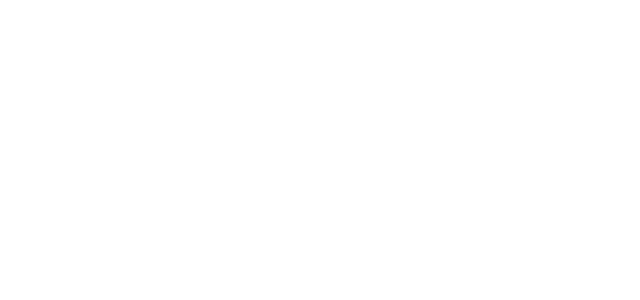
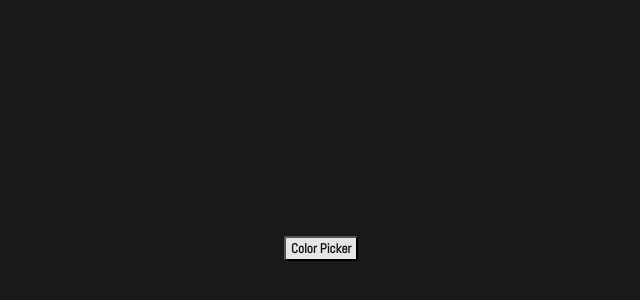
Before and after one commit to tschiboka/colorpicker, a React (Create React App) app: page / in a window 1280 px wide. Shown: the part 164-464 px from the top of the page, without its empty margins (356-996 px from the left). Built offline with nearby package versions, Linux system fonts and the light colour scheme.

Commit message:
create and toggle ColorPicker component

```diff
--- a/package.json
+++ b/package.json
@@ -6,6 +6,7 @@
     "@testing-library/jest-dom": "^4.2.4",
     "@testing-library/react": "^9.4.0",
     "@testing-library/user-event": "^7.2.1",
+    "node-sass": "^4.13.0",
     "react": "^16.12.0",
     "react-dom": "^16.12.0",
     "react-scripts": "3.3.0"
--- a/src/App.js
+++ b/src/App.js
@@ -1,10 +1,24 @@
-import React from 'react';
+import React, { Component } from 'react';
+import "./App.scss";
 
-function App() {
-  return (
-    <div className="App">
-    </div>
-  );
+import ColorPicker from "./Components/ColorPicker";
+
+export default class App extends Component {
+  constructor(props) {
+    super(props);
+
+    this.state = { colorPickerIsVisible: false };
+  }
+
+
+
+  render() {
+    return (
+      <div className="App">
+        <button onClick={() => this.setState({ ...this.state, colorPickerIsVisible: !this.state.colorPickerIsVisible })}>Color Picker</button>
+
+        {this.state.colorPickerIsVisible && <ColorPicker />}
+      </div>
+    );
+  }
 }
-
-export default App;
--- /dev/null
+++ b/src/App.scss
@@ -0,0 +1,28 @@
+@font-face {
+    src: url("./fonts/Abel-Regular.ttf");
+    font-family: "Abel";
+}
+
+* {
+    margin: 0;
+    padding: 0;
+    box-sizing: content-box;
+    font-family: "Abel";
+    font-weight: bold;
+}
+
+.App {
+    width: 100vw;
+    height: 100vh;
+    background: #191919;
+    & > button {
+        position: absolute;
+        top: 50%;
+        left: 50%;
+        padding: 2px 5px;
+        color: #111111;
+        background: #e5e5e5;
+        border-radius: 2px;
+        cursor: pointer;
+    }
+}
--- /dev/null
+++ b/src/Components/ColorPicker.js
@@ -0,0 +1,10 @@
+import React, { Component } from 'react';
+import "./ColorPicker.scss";
+
+export default class ColorPicker extends Component {
+    render() {
+        return (
+            <div className="ColorPicker">Color Picker</div>
+        );
+    }
+}
--- /dev/null
+++ b/src/Components/ColorPicker.scss
@@ -0,0 +1,10 @@
+$bg: #111;
+$primarytColor: #e5e5e5;
+
+.ColorPicker {
+    width: 300px;
+    height: 300px;
+    background: $bg;
+    color: $primarytColor;
+    font-family: "Abel";
+}
```
Also changed, not shown: src/fonts/Abel-Regular.ttf (added), 1 other file (tests, documents, lock files or other folders).
